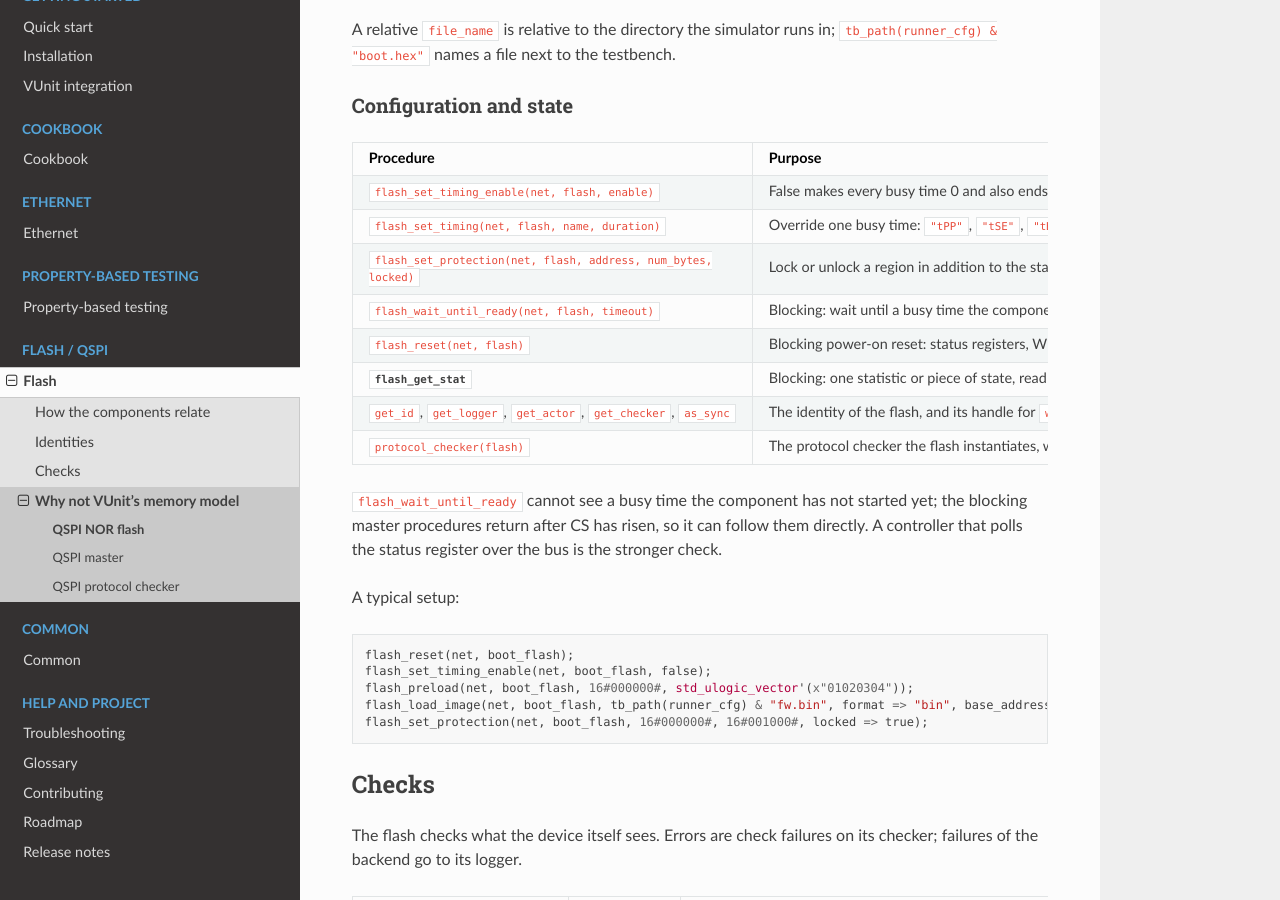
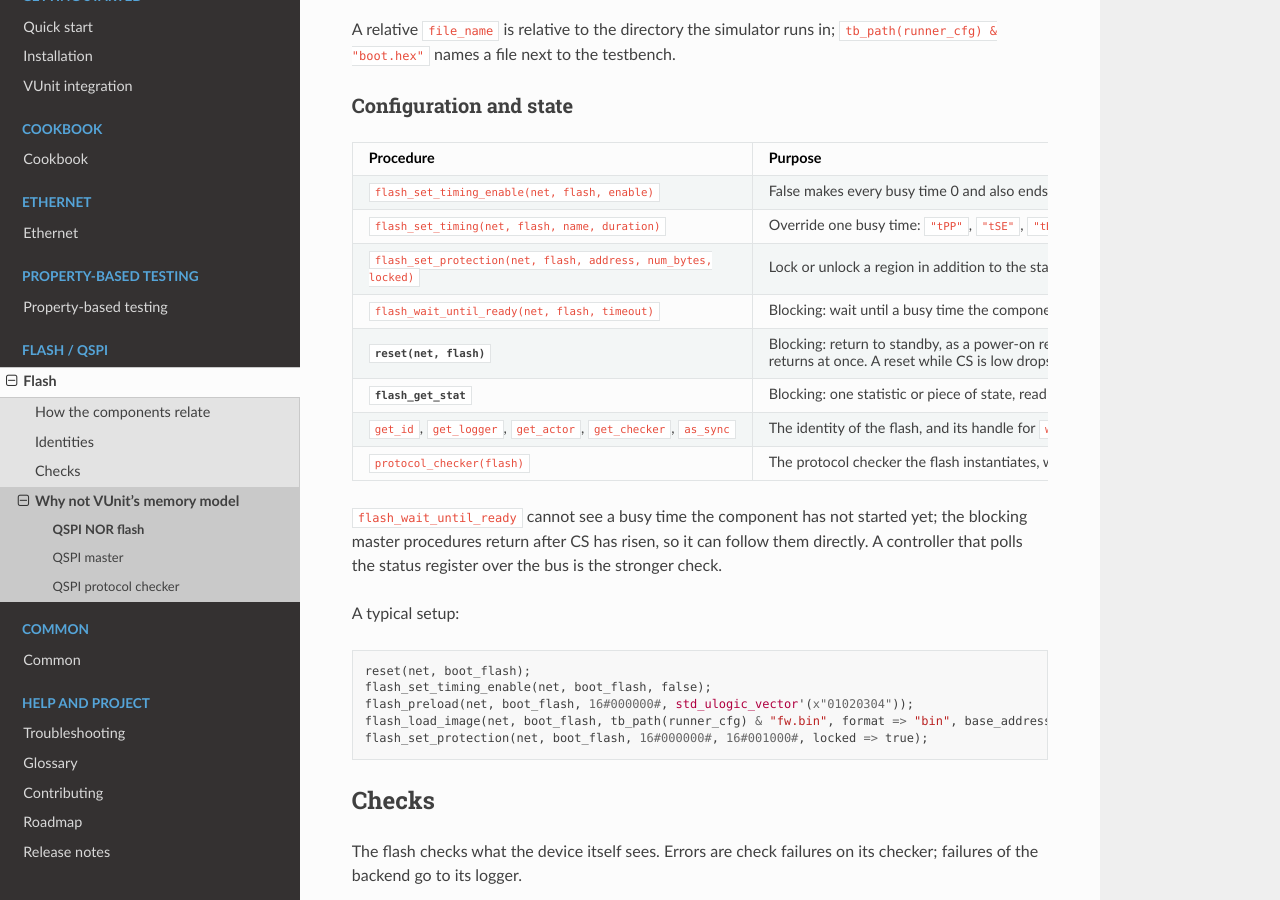
Before and after one commit to ru551n/awesome-vunit-vcs, a Sphinx documentation site: the page built from docs/flash/qspi_flash.rst, in a window 1280 px wide and 900 px high, scrolled down 6029 px. Built offline with Sphinx 7.4.7 and the Read the Docs theme 3.1.0, drawn with Linux system fonts in a browser that asks for light colours; some of the changed text lies outside the part shown.

Commit message:
Add reset to the flash family's VCs
reset(net, handle) is the family-wide recovery procedure, as in the
Ethernet family: reset_<vc>_msg requests with a *_reply_msg, blocking.

reset(net, flash) replaces flash_reset. It returns the model to standby
and drops a transaction in progress, and it now also ends the VHDL busy
wait: busy_timer waits on a cancel signal as well as the busy time, so
flash_wait_until_ready returns at once after a reset.

reset(net, qspi_master) aborts a transfer within the SCK half period it
is in and drops the transfers queued before it. The master serves one
message at a time, so like the Ethernet sources it takes the messages
that arrive during a transfer out of its inbox between SCK edges, waiting
on net so a reset is seen at once. The callers of aborted and dropped
transfers get replies with the bytes read so far, or none.

reset(net, protocol_checker) clears the violation counts and forgets the
timing history, so the command after a bus reset is not measured against
the CS rise before it.

Co-Authored-By: Claude Opus 5 (1M context) <noreply@anthropic.com>
Claude-Session: https://claude.ai/code/session_01846z9LGpF2PiS5xXA9qXUX

```diff
--- a/docs/flash/qspi_flash.rst
+++ b/docs/flash/qspi_flash.rst
@@ -518,16 +518,17 @@ Configuration and state
        ``"tRST"``, ``"tRES1"`` or ``"tRES2"``. It applies to busy periods that start afterwards; another
        name is a failure on the logger that lists the valid ones
    * - ``flash_set_protection(net, flash, address, num_bytes, locked)``
-     - Lock or unlock a region in addition to the status register protection. Locks survive
-       ``flash_reset``
+     - Lock or unlock a region in addition to the status register protection. Locks survive a
+       ``reset``
    * - ``flash_wait_until_ready(net, flash, timeout)``
      - Blocking: wait until a busy time the component started is over. ``timeout`` defaults to 1 min,
        longer than the default ``t_ce``; a timeout is a failure
-   * - ``flash_reset(net, flash)``
-     - Blocking power-on reset: status registers, WEL, WIP, addressing and QPI mode, continuous read,
-       deep power-down and the status register protection return to their defaults. A reset in the
-       middle of a transaction makes the flash ignore the rest of that transaction. Content, locks,
-       statistics and written regions are kept
+   * - :vhdl:`reset(net, flash) <flash_pkg.reset>`
+     - Blocking: return to standby, as a power-on reset. Status registers, WEL, addressing and QPI
+       mode, continuous read, deep power-down and the status register protection return to their
+       defaults, and a busy period ends, so ``flash_wait_until_ready`` returns at once. A reset while
+       CS is low drops that transaction: the flash ignores the rest of it, and the next CS fall starts
+       a command normally. Content, locks, statistics and written regions are kept
    * - :vhdl:`flash_get_stat <flash_pkg.flash_get_stat>`
      - Blocking: one statistic or piece of state, read at the current simulation time; also
        non-blocking with ``await_flash_get_stat_reply``
@@ -544,7 +545,7 @@ A typical setup:
 
 .. code-block:: vhdl
 
-   flash_reset(net, boot_flash);
+   reset(net, boot_flash);
    flash_set_timing_enable(net, boot_flash, false);
    flash_preload(net, boot_flash, 16#000000#, std_ulogic_vector'(x"01020304"));
    flash_load_image(net, boot_flash, tb_path(runner_cfg) & "fw.bin", format => "bin", base_address => 16#400000#);
@@ -640,7 +641,7 @@ lists the valid names, and returns 0.
 
 A real part refuses a command without a trace on the wire, and so does the model: when a controller
 seems to do nothing, ``ignored_command_count`` and the reject counters say why. The counters and the
-written regions accumulate for the whole simulation; ``flash_reset`` keeps them, and no VHDL procedure
+written regions accumulate for the whole simulation; ``reset`` keeps them, and no VHDL procedure
 clears them.
 
 Python backend
@@ -757,8 +758,8 @@ Limitations
    * **Deep power-down** takes no time to enter.
    * **Released I/Os are metavalues** when the flash samples them for data in.
    * **Waiting for a busy time that was cut short.** ``flash_wait_until_ready`` waits for the whole
-     busy time the component started, even when ``flash_set_timing_enable(net, flash, false)`` or
-     ``flash_reset`` ended it in the model.
+     busy time the component started, even when ``flash_set_timing_enable(net, flash, false)`` ended
+     it in the model.
    * **Statistics are never cleared from VHDL.**
 
    These are also listed, with details, in :ref:`limitations-flash`.
--- a/docs/flash/qspi_master.rst
+++ b/docs/flash/qspi_master.rst
@@ -143,6 +143,12 @@ Transactions
      - Blocking, for a transaction without read bytes
    * - ``set_sck_period(net, qspi_master, period)``
      - Blocking: the SCK period of every transaction queued after the call
+   * - :vhdl:`reset(net, qspi_master) <qspi_master_pkg.reset>`
+     - Blocking: abort a transfer in progress within its current SCK half period (SCK low, I/Os
+       released, CS high), drop the transfers queued before the reset, and return after the CS
+       deselect time. The callers of those transfers get replies: the bytes read before the abort, or
+       none for a dropped transfer, so ``data`` can be shorter than ``num_read_bytes``. The master logs
+       them at level info. It works while the far end is stuck, since the master drives the clock
    * - ``get_id``, ``get_logger``, ``get_actor``, ``get_checker``, ``as_sync``
      - The identity of the master. ``wait_until_idle(net, as_sync(qspi_master))`` waits for every
        queued transaction
--- a/docs/release_notes/unreleased.rst
+++ b/docs/release_notes/unreleased.rst
@@ -7,6 +7,7 @@ The first release is being prepared. Nothing has been released yet.
   and x4 I/O, QPI, 3- and 4-byte addressing, continuous read, SFDP, status register and region
   protection, busy times, and erase sizes and addressing modes from the configuration), a QSPI master
   VC with a JEDEC command layer, and a QSPI protocol checker VC for the pin timing of the master.
+  Every flash VC has ``reset(net, handle)``; the master's aborts a transfer in progress.
 * Installable VUnit package: ``vu.add_package("awesome-vunit-vcs")``.
 
 VHDL API
```
Also changed, not shown: docs/flash/qspi_protocol_checker.rst (+5 -2 lines), 12 other files.
